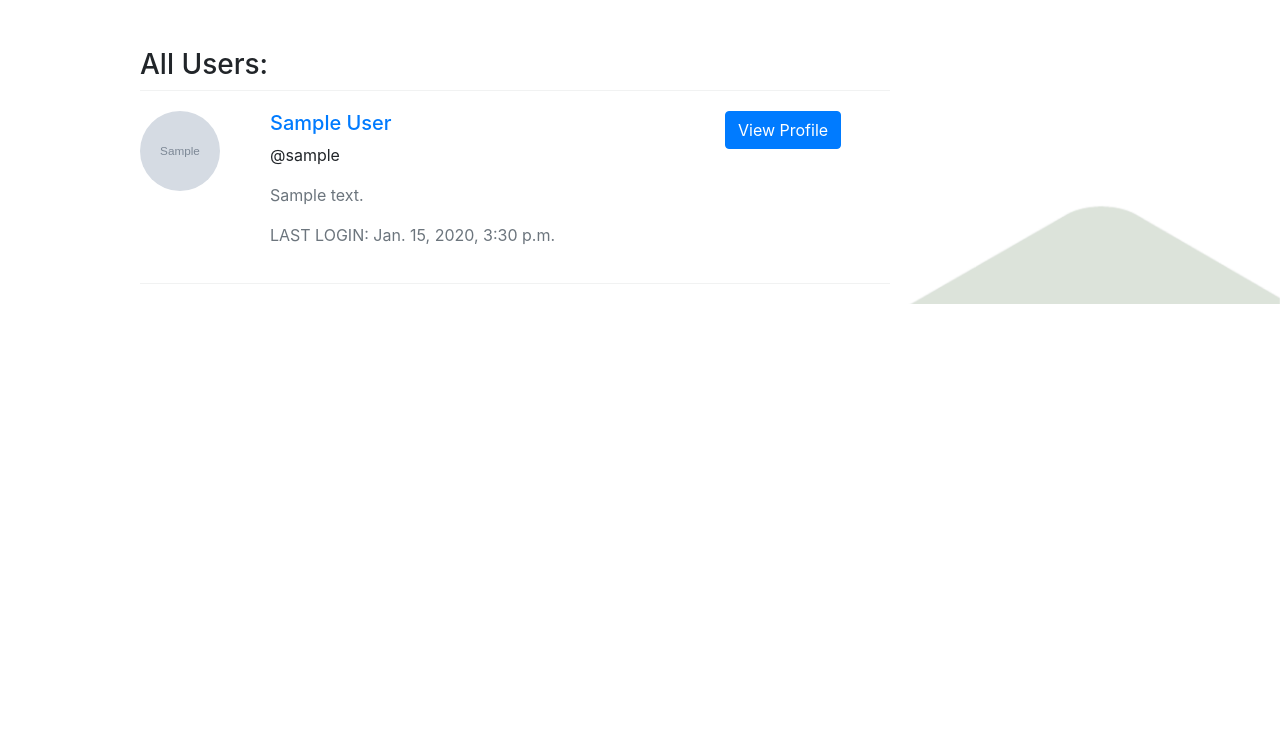
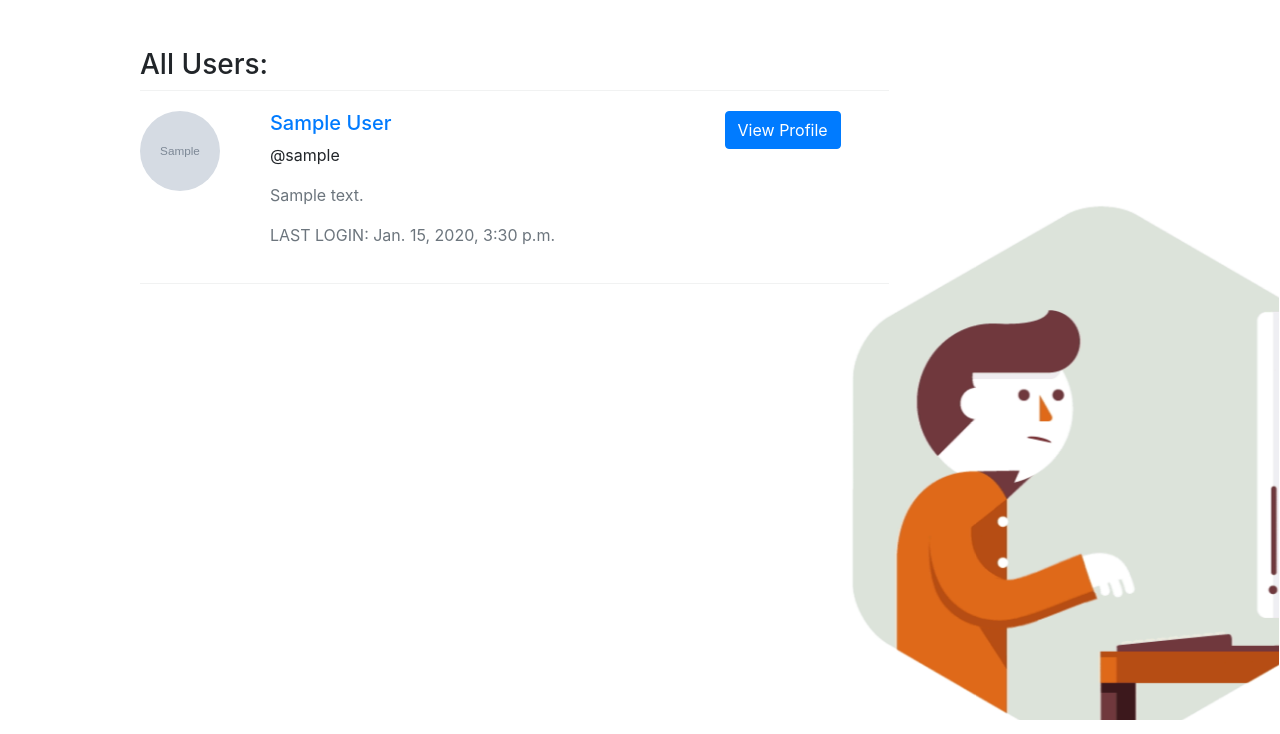
Before and after one commit to srbmaury/Chatters, a Django app: page /showprofiles/ in a window 1280 px wide. Shown: the part 66-800 px from the top of the page. Run offline with Django 4.2, Linux system fonts and the light colour scheme; a user stored in the database is signed in; tables that the repository leaves empty hold one stand-in row (values such as "Sample post"); grey boxes marked "Sample" are stand-in pictures; some libraries are stand-ins or nearby versions.

Commit message:
fixed issues

```diff
--- a/accounts/models.py
+++ b/accounts/models.py
@@ -16,8 +16,8 @@ class profile(models.Model):
     def __str__(self):
         return f'{self.user.username} profile'
 
-    def save(self):
-        super().save()
+    def save(self, *args, **kwargs):
+        super(profile, self).save(*args, **kwargs)
 
         img = Image.open(self.image.path)
 
--- a/accounts/static/css/style.css
+++ b/accounts/static/css/style.css
@@ -125,6 +125,9 @@ nav{
     background-position: 140% 115%;
     background-size: 60%;
     background-attachment: fixed;
+    margin-left:140px;
+    min-height:90vh;
+    max-width:89vw;
 }
 
 .user-list{
@@ -167,5 +170,6 @@ img.profile-photo-lg{
     }
     #view_profile{
         background: white;
+        margin-left:25px;
     }
 }
--- a/accounts/templates/accounts/viewprofilelist.html
+++ b/accounts/templates/accounts/viewprofilelist.html
@@ -3,7 +3,7 @@
 
     {%load static%}
     <form method = "POST">
-        <div style="margin-left:140px;" id="view_profile">
+        <div id="view_profile">
             <div class="row">
                 <div class="col-md-8">
                     <div class="people-nearby">
```
